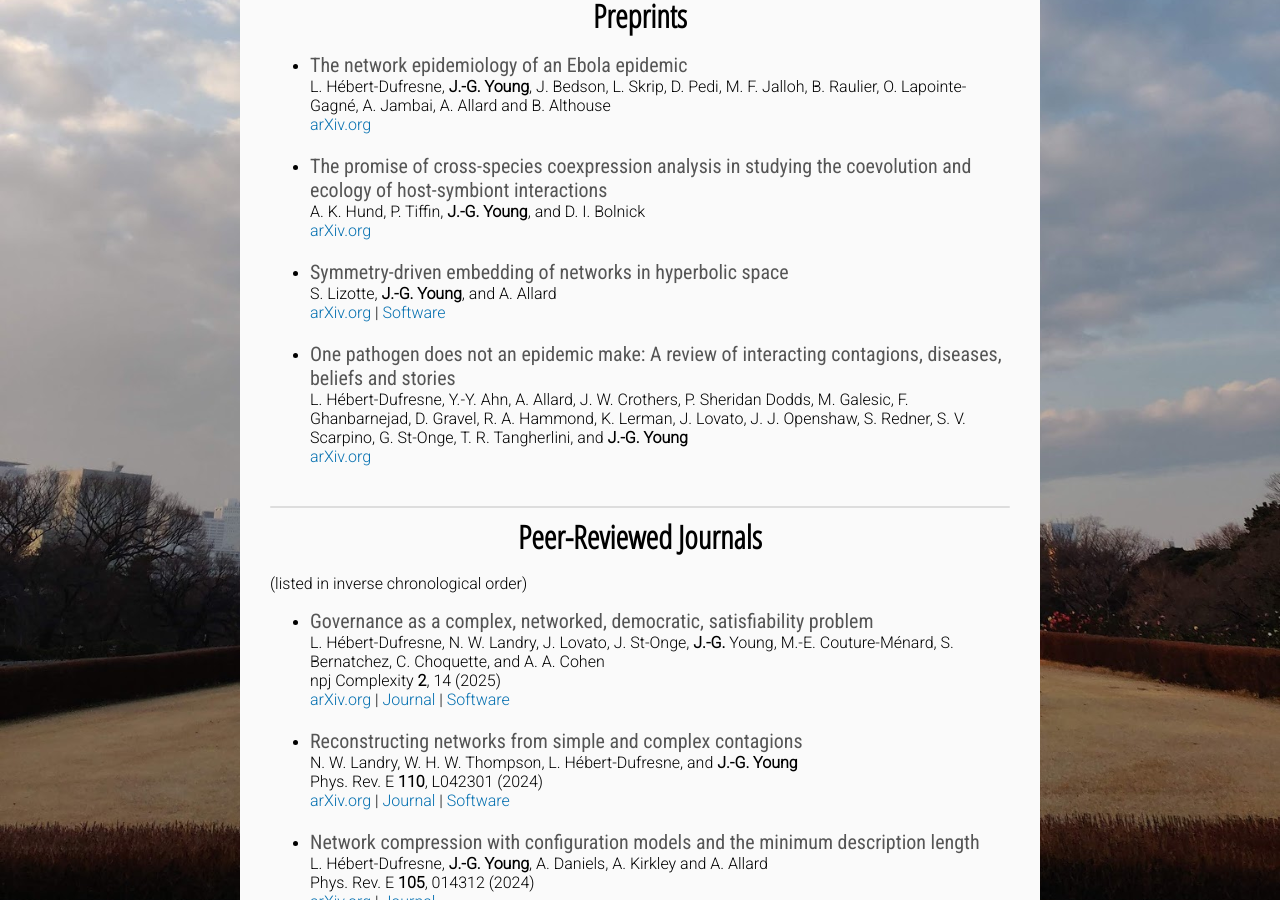
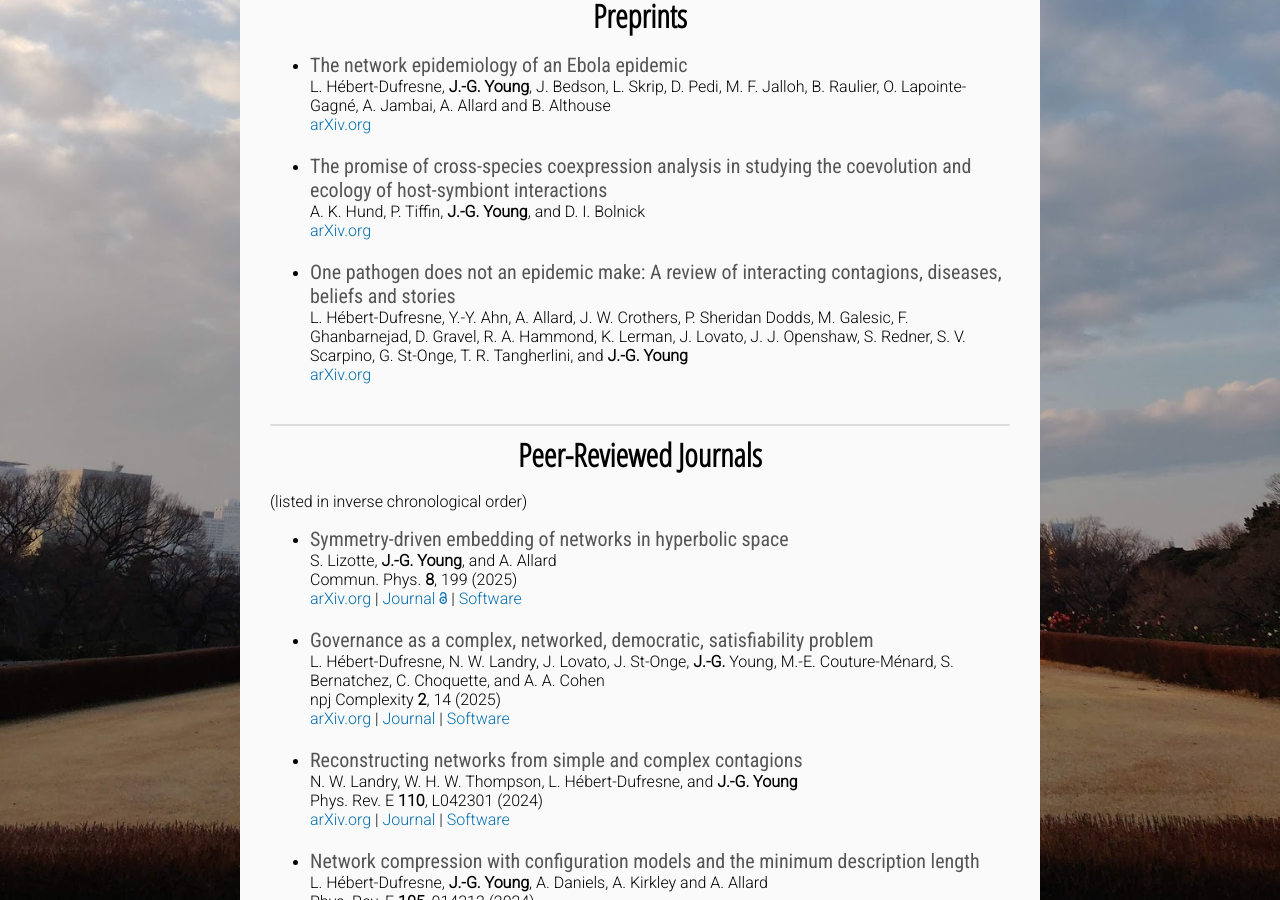
Before and after one commit to jg-you/jg-you.github.io, a Jekyll site: the page built from index.md, in a window 1280 px wide and 900 px high, scrolled down 771 px. Built offline with Jekyll 4.4.1, drawn with Linux system fonts in a browser that asks for light colours; some web fonts are replaced; comment, search, counter and statistics services are not loaded; part of the change alters nothing that is shown.

Commit message:
communication physics paper published

```diff
--- a/index.md
+++ b/index.md
@@ -28,10 +28,6 @@ L. Hébert-Dufresne, **J.-G. Young**, J. Bedson, L. Skrip, D. Pedi, M. F. Jalloh
 A. K. Hund, P. Tiffin, **J.-G. Young**, and  D. I. Bolnick<br/>
 [arXiv.org](https://dx.doi.org/10.48550/arXiv.2206.12711)
 
-* <span class="pub-title">Symmetry-driven embedding of networks in hyperbolic space</span><br/>
-S. Lizotte, **J.-G. Young**, and A. Allard<br/>
-[arXiv.org](https://doi.org/10.48550/arXiv.2406.10711)  |  [Software](https://github.com/DynamicaLab/bigue)
-
 * <span class="pub-title">One pathogen does not an epidemic make: A review of interacting contagions, diseases, beliefs and stories</span><br/>
 L. Hébert-Dufresne, Y.-Y. Ahn, A. Allard, J. W. Crothers, P. Sheridan Dodds, M. Galesic, F. Ghanbarnejad, D. Gravel, R. A. Hammond, K. Lerman, J. Lovato, J. J. Openshaw, S. Redner, S. V. Scarpino, G. St-Onge, T. R. Tangherlini, and **J.-G. Young**<br/>
 [arXiv.org](https://doi.org/10.48550/arXiv.2504.15053)
@@ -43,6 +39,11 @@ L. Hébert-Dufresne, Y.-Y. Ahn, A. Allard, J. W. Crothers, P. Sheridan Dodds, M.
 ## Peer-Reviewed Journals
 
 <p>(listed in inverse chronological order)</p>
+
+* <span class="pub-title">Symmetry-driven embedding of networks in hyperbolic space</span><br/>
+S. Lizotte, **J.-G. Young**, and A. Allard<br/>
+Commun. Phys. **8**, 199 (2025)<br/>
+[arXiv.org](https://doi.org/10.48550/arXiv.2406.10711)  |   [Journal  <i class="ai ai-open-access" aria-hidden="true"></i>](10.1038/s42005-025-02122-0) | [Software](https://github.com/DynamicaLab/bigue)
 
 
 * <span class="pub-title">Governance as a complex, networked, democratic, satisfiability problem</span><br/>
```
Also changed, not shown: 1 other file.
